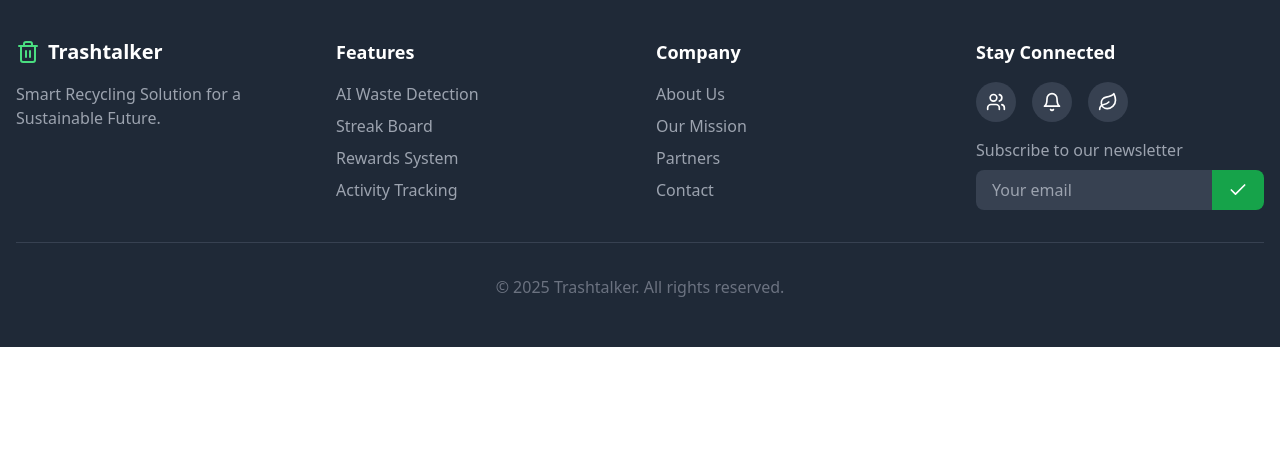
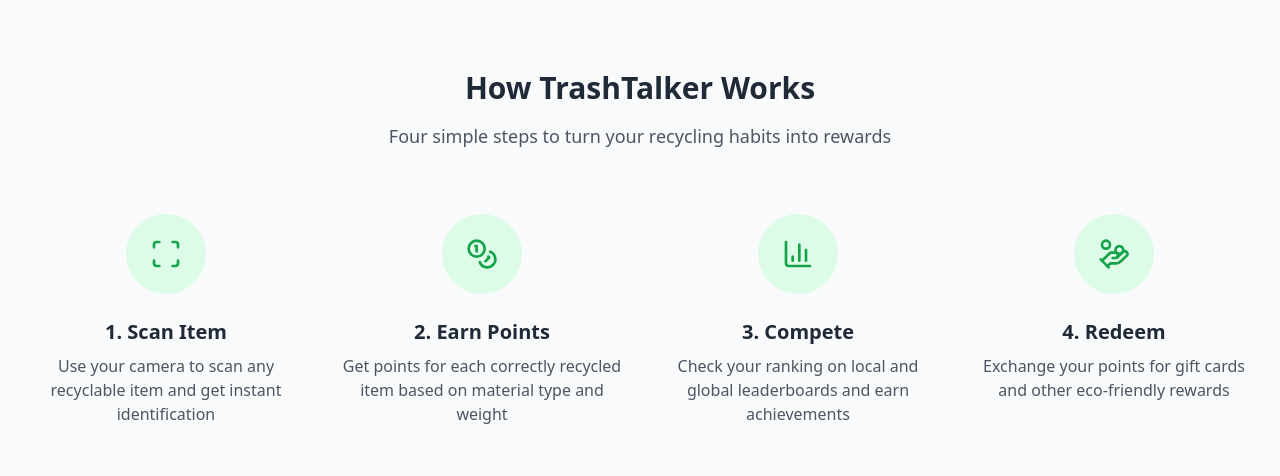
Before and after one commit to katherineeyee/TrashTalker, a React (Create React App) app in the folder client/: page / in a window 1280 px wide. Shown: the part 1313-1789 px from the top of the page. Before the commit the page ends 1660 px from the top, so only its background shows below. Built offline with nearby package versions, Linux system fonts and the light colour scheme; no server answers.

Commit message:
someinstruction

```diff
--- /dev/null
+++ b/client/src/components/HowItWorks.jsx
@@ -0,0 +1,61 @@
+import React from "react";
+import { Scan, Coins, BarChart3, HandCoins } from "lucide-react";
+
+const HowItWorks = () => {
+  const steps = [
+    {
+      icon: <Scan size={32} className="text-green-600" />,
+      title: "1. Scan Item",
+      description:
+        "Use your camera to scan any recyclable item and get instant identification",
+    },
+    {
+      icon: <Coins size={32} className="text-green-600" />,
+      title: "2. Earn Points",
+      description:
+        "Get points for each correctly recycled item based on material type and weight",
+    },
+    {
+      icon: <BarChart3 size={32} className="text-green-600" />,
+      title: "3. Compete",
+      description:
+        "Check your ranking on local and global leaderboards and earn achievements",
+    },
+    {
+      icon: <HandCoins size={32} className="text-green-600" />,
+      title: "4. Redeem",
+      description:
+        "Exchange your points for gift cards and other eco-friendly rewards",
+    },
+  ];
+
+  return (
+    <section id="how-it-works" className="py-20">
+      <div className="container mx-auto px-6">
+        <div className="text-center mb-16">
+          <h2 className="text-3xl font-bold text-gray-800 mb-4">
+            How TrashTalker Works
+          </h2>
+          <p className="text-lg text-gray-600 max-w-2xl mx-auto">
+            Four simple steps to turn your recycling habits into rewards
+          </p>
+        </div>
+        <div className="grid grid-cols-1 md:grid-cols-4 gap-8">
+          {steps.map((step, index) => (
+            <div key={index} className="text-center">
+              <div className="w-20 h-20 bg-green-100 rounded-full flex items-center justify-center mx-auto mb-6">
+                {step.icon}
+              </div>
+              <h3 className="text-xl font-semibold text-gray-800 mb-2">
+                {step.title}
+              </h3>
+              <p className="text-gray-600">{step.description}</p>
+            </div>
+          ))}
+        </div>
+      </div>
+    </section>
+  );
+};
+
+export default HowItWorks;
--- a/client/src/pages/HomePage.jsx
+++ b/client/src/pages/HomePage.jsx
@@ -3,7 +3,8 @@ import React from "react";
 import Navbar from "../components/Navbar";
 import LandingSection from "../components/LandingSection";
 import Features from "../components/Features";
-
+import HowItWorks from "../components/HowItWorks";
+import Gamification from "../components/Gamification";
 const HomePage = () => {
   return (
     <div className="min-h-screen bg-gray-50">
@@ -11,6 +12,8 @@ const HomePage = () => {
       <div className="container mx-auto">
         <LandingSection />
         <Features />
+        <HowItWorks />
+        <Gamification />
       </div>
     </div>
   );
```
